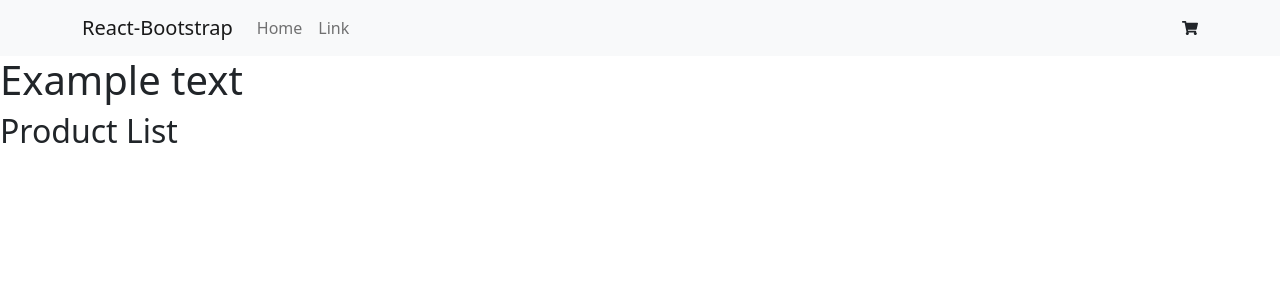
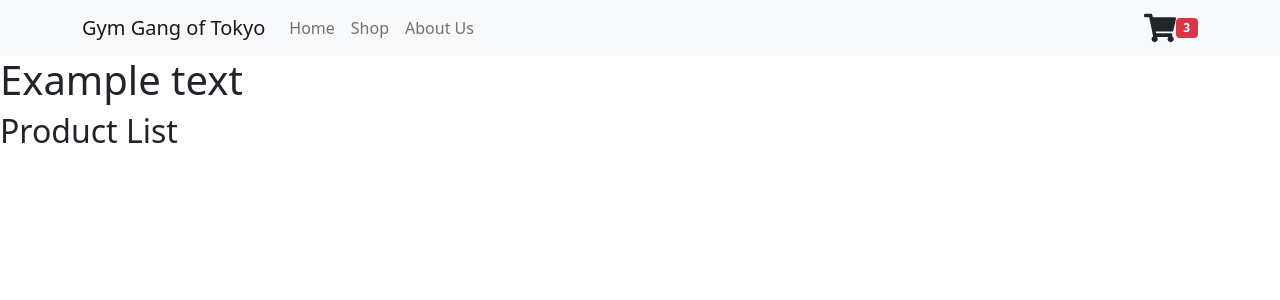
Before and after one commit to LucianoCerullo77/componentes1, a React (Create React App) app: page / in a window 1280 px wide. Shown: the top 300 px of the page. Built offline with nearby package versions, Linux system fonts and the light colour scheme.

Commit message:
Cambios en los nombres del proyecto

```diff
--- a/src/components/CartWidget/CartWidget.jsx
+++ b/src/components/CartWidget/CartWidget.jsx
@@ -3,7 +3,7 @@ import { FaShoppingCart } from  'react-icons/fa'
 
 const CartWidget = () => {
   return (
-    <FaShoppingCart/>
+    <FaShoppingCart style={{fontSize: '2rem'}}/>
   )
 }
 
--- a/src/components/Header/Header.jsx
+++ b/src/components/Header/Header.jsx
@@ -2,19 +2,25 @@ import CartWidget from "../CartWidget/CartWidget"
 import { Navbar, Container, Nav } from 'react-bootstrap'
 
 
+
 const Header = () => {
+  const  counter = 3
     return(
       <Navbar bg="light" expand="lg">
         <Container>
-    <Navbar.Brand href="#home">React-Bootstrap</Navbar.Brand>
+          <Navbar.Brand href="#home">
+
+            Gym Gang of Tokyo</Navbar.Brand>
           <Navbar.Toggle aria-controls="basic-navbar-nav" />
           <Navbar.Collapse id="basic-navbar-nav">
             <Nav className="me-auto">
               <Nav.Link href="#home">Home</Nav.Link>
-        <Nav.Link href="#link">Link</Nav.Link>
+              <Nav.Link href="#shop">Shop</Nav.Link>
+              <Nav.Link href="#aboutUs">About Us</Nav.Link>
             </Nav>
           </Navbar.Collapse>
           <CartWidget/>
+          <span className="badge bg-danger">{counter}</span>
         </Container>
       </Navbar>
     )
```
Lines whose indentation alone changed are shown as unchanged.
